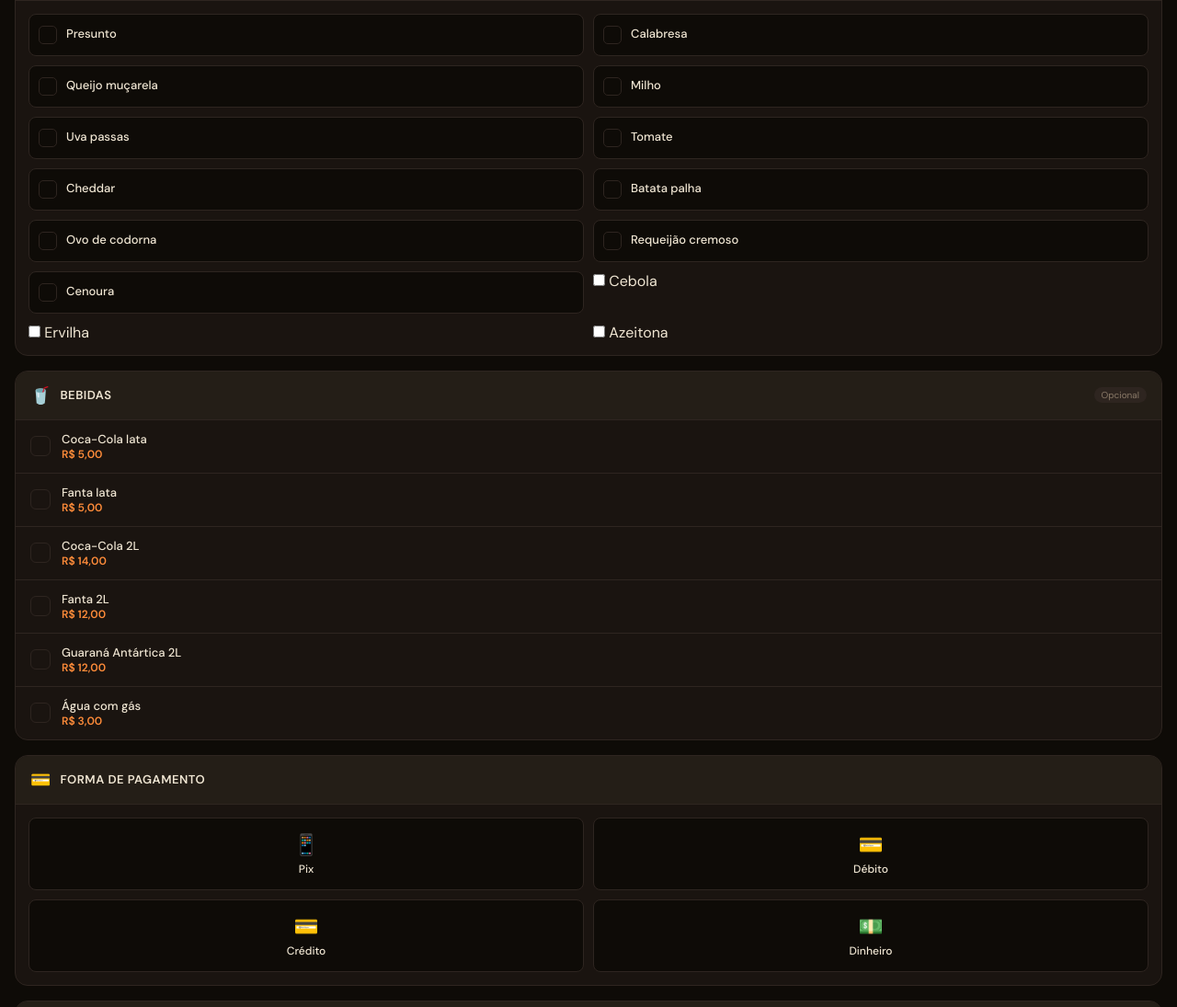
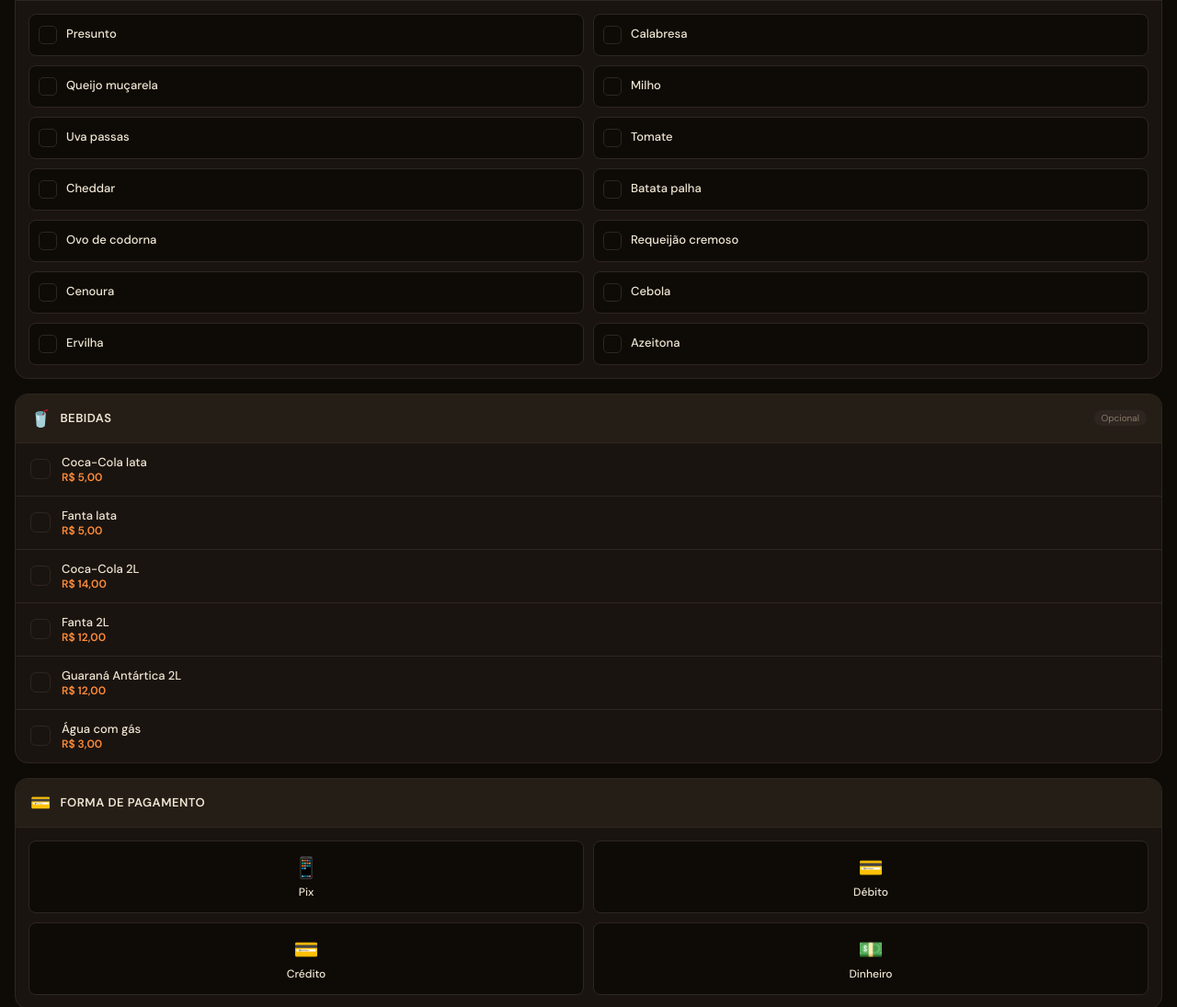
Before and after one commit to fernandoeduardotst-cpu/panela-magica, a plain HTML site: page index.html in a window 1280 px wide. Shown: the part 1492-2587 px from the top of the page at 92% size. Drawn offline with nearby package versions, Linux system fonts and the light colour scheme.

Commit message:
Update index.html

```diff
--- a/index.html
+++ b/index.html
@@ -187,9 +187,10 @@
     <div class="option" data-group="ing" data-val="Batata palha" onclick="selectCheck(this,'ing',99)"><div class="option-check"></div><div><div class="option-label">Batata palha</div></div></div>
     <div class="option" data-group="ing" data-val="Ovo de codorna" onclick="selectCheck(this,'ing',99)"><div class="option-check"></div><div><div class="option-label">Ovo de codorna</div></div></div>
     <div class="option" data-group="ing" data-val="Requeijão cremoso" onclick="selectCheck(this,'ing',99)"><div class="option-check"></div><div><div class="option-label">Requeijão cremoso</div></div></div>
-    <div class="option" data-group="ing" data-val="Cenoura" onclick="selectCheck(this,'ing',99)"><div class="option-check"></div><div><div class="option-label">Cenoura</div></div></div> <label><input type="checkbox" name="ingredientes" value="Cebola"> Cebola</label>
-<label><input type="checkbox" name="ingredientes" value="Ervilha"> Ervilha</label>
-<label><input type="checkbox" name="ingredientes" value="Azeitona"> Azeitona</label>
+    <div class="option" data-group="ing" data-val="Cenoura" onclick="selectCheck(this,'ing',99)"><div class="option-check"></div><div><div class="option-label">Cenoura</div></div></div>
+    <div class="option" data-group="ing" data-val="Cebola" onclick="selectCheck(this,'ing',99)"><div class="option-check"></div><div><div class="option-label">Cebola</div></div></div>
+    <div class="option" data-group="ing" data-val="Ervilha" onclick="selectCheck(this,'ing',99)"><div class="option-check"></div><div><div class="option-label">Ervilha</div></div></div>
+    <div class="option" data-group="ing" data-val="Azeitona" onclick="selectCheck(this,'ing',99)"><div class="option-check"></div><div><div class="option-label">Azeitona</div></div></div>
   </div>
 </div>
 
```
